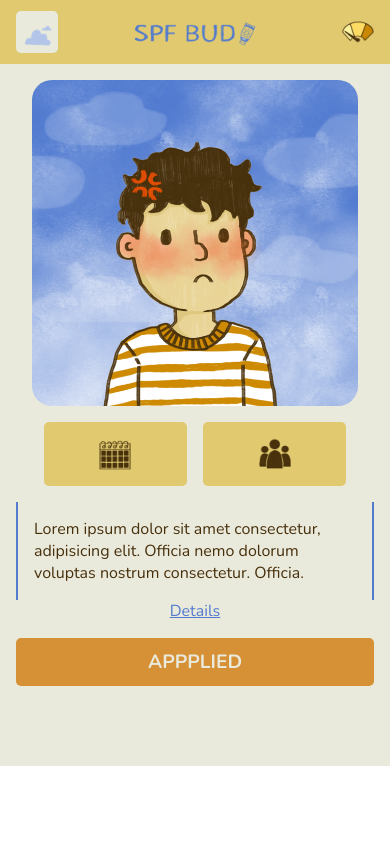
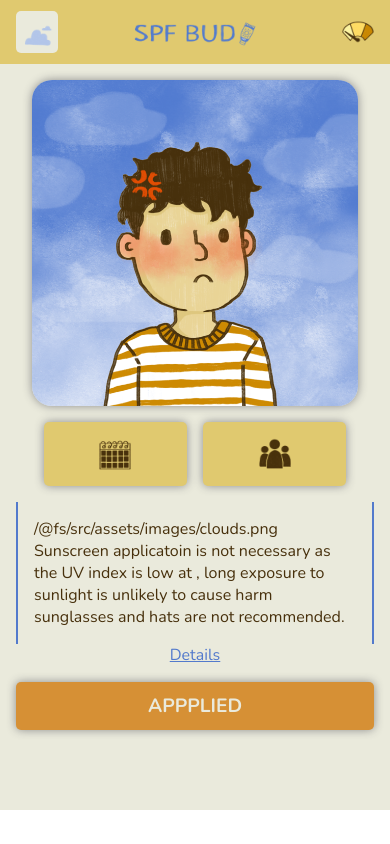
Before and after one commit to pepatt/capstone-frontend, a React (Vite) app: page / in a window 390 px wide. Built offline with nearby package versions, Linux system fonts and the light colour scheme; no server answers.

Commit message:
styling like drop shadow and more responsive display along conditional text rendering

```diff
--- a/index.html
+++ b/index.html
@@ -3,7 +3,7 @@
   <head>
     <meta charset="UTF-8" />
     <meta name="viewport" content="width=device-width, initial-scale=1.0" />
-    <title>Vite + React</title>
+    <title>SPF BUD</title>
   </head>
   <body>
     <div id="root"></div>
--- a/src/pages/Details/Details.jsx
+++ b/src/pages/Details/Details.jsx
@@ -8,7 +8,7 @@ function Details() {
     const [userData, setUserData] = useState([]);
 
     async function getWeatherData() {
-        const response = await axios.get("http://localhost:8080/weather");
+        const response = await axios.get("http://localhost:8080/weather/notApplied");
         setWeatherData(response.data[0])
     }
 
--- a/src/pages/Friends/Friends.jsx
+++ b/src/pages/Friends/Friends.jsx
@@ -36,7 +36,6 @@ function Friends() {
             <p className="friends__name">{data.name}</p>
           </div>
           <div className="friends__applied-wrap">
-            <p className="friends__applied">Applied?</p>
             <img src={
               data.isApplied === 0
               ? cross
--- a/src/pages/Friends/Friends.scss
+++ b/src/pages/Friends/Friends.scss
@@ -53,7 +53,7 @@
         display: flex;
         flex-direction: column;
         justify-content: center;
-        align-items: center;
+        align-items: flex-end;
     }
 
     &__applied {
--- a/src/pages/Home/Home.jsx
+++ b/src/pages/Home/Home.jsx
@@ -59,6 +59,8 @@ async function cancelApply() {
                 ? sun
                 : weatherData.description === "few clouds"
                 ? sun_clouds
+                : weatherData.description === "raining"
+                ? rain
                 : clouds
             } alt="App Logo" className="home__header-logo" />
           </div>
@@ -76,6 +78,8 @@ async function cancelApply() {
             } alt="Temp Icon" className="home__header-temp-icon" />
         </div>
       </div>
+
+      <div className="home__content-wrap">
         <div className="home__body">
           <div className="home__body-illustration-wrap">
             <img src={ weatherData.isApplied === 0
@@ -94,7 +98,49 @@ async function cancelApply() {
             </Link>
           </div>
           <p className="home__body-suggestion">
-          Lorem ipsum dolor sit amet consectetur, adipisicing elit. Officia nemo dolorum voluptas nostrum consectetur. Officia.
+            {
+              weatherData.description === "cloudy"
+                  ? "Expect to see some clouds. "
+                  : weatherData.description === "clear sky"
+                  ? "The sun is out today."
+                  : weatherData.description === "few clouds"
+                  ? "Partially sunny, stay away from direct sunlight. "
+                  : weatherData.description === "raining"
+                  ? "Bring an umbrella outside! "
+                  : clouds
+            }
+            {
+              weatherData.UVI > 8 ? (
+                <p>
+                Avoid being outside today from 10AM to 3PM the sun is exceptionally dangerous producing a UV index of <span className='span'>{weatherData.UVI}</span>. Sunscreen application is mandatory.
+                </p>
+              )
+              : weatherData.UVI > 6 ? (
+              <p>
+                Wear a hat and or sunglasses outside to protect your eyes and skin. The UV index is exceptionally high at <span className='span'>{weatherData.UVI}</span> so sunscreen application is mandatory.
+              </p>
+              )
+              : weatherData.UVI > 4 ? (
+                <p>
+                  Make sure to apply sunscreen and stay in the shade especially during the midday. The UV index is very high at <span className='span'>{weatherData.UVI}</span>.
+                </p>
+              )
+              :weatherData.UVI > 2 ? (
+                <p>
+                  You can safely enjoy the outside at UVI of <span className='span'>{weatherData.UVI}</span>, sunscreen application is still recommended as direct sunlight exposure over a long period of time can still cause serious damage to your skin.
+                </p>
+              )
+              : weatherData <= 2 ? (
+                <p>
+                  Sunscreen applicatoin is not necessary as the UV index is low at <span className='span'>{weatherData.UVI}</span>, long exposure to sunlight is unlikely to cause harm sunglasses and hats are not recommended.
+                </p>
+              )
+              : (
+                <p>
+                  Something went wrong.{<br/>} Check back another time!
+                </p>
+              )
+            }
           </p>
           <Link to="/details" className="home__details-link">Details</Link>
 
@@ -114,6 +160,7 @@ async function cancelApply() {
 
         </div>
       </div>
+    </div>
   )
 }
 
--- a/src/pages/Home/Home.scss
+++ b/src/pages/Home/Home.scss
@@ -1,5 +1,6 @@
 @import '../../styles/partials/variables';
 @import '../../styles/partials/fonts';
+@import '../../styles/partials/mixins';
 
 .home {
     width: 100%;
@@ -13,6 +14,9 @@
         flex-direction: row;
         justify-content: center;
         align-items: center;
+        @include tablet {
+            padding: 0.5rem 2rem;
+        }
     }
 
     &__header-logo-wrap {
@@ -50,13 +54,25 @@
         height: 1.5rem;
     }
 
+    &__content-wrap {
+        @include desktop {
+            padding: 2rem 6rem;
+            width: 100%;
+            background-color: $background-yellow;
+        }
+    }
+
     &__body {
+        width: 100%;
         padding: 0 1rem 5rem 1rem;
         display: flex;
         flex-direction: column;
         justify-content: center;
         align-items: center;
         background-color: $background-yellow;
+        @include desktop {
+            width: 50%;
+        }
     }
 
     &__body-illustration-wrap {
@@ -71,6 +87,7 @@
     &__body-illustration {
         width: 100%;
         border-radius: 20px;
+        box-shadow: 0px 0px 10px $box-shadow-grey;
     }
 
     &__two-icons-wrap {
@@ -91,6 +108,7 @@
         border-radius: 5px;
         width: 40%;
         padding: 1rem 0;
+        box-shadow: 0px 0px 10px $box-shadow-grey;
     }
 
     &__calendar-icon {
@@ -102,9 +120,9 @@
 
     &__body-suggestion {
         display: flex;
-        flex-direction: row;
-        justify-content: center;
-        align-items: center;
+        flex-direction: column;
+        justify-content: flex-start;
+        align-items: flex-start;
         border-left: $light-blue solid 2px;
         border-right: $light-blue solid 2px;
         width: 100%;
@@ -122,6 +140,7 @@
       color: $background-yellow;
       font-size: 1.2rem;
       font-weight: 800;
+      box-shadow: 0px 0px 10px $box-shadow-grey;
     }
 
     &__apply-btn-active {
@@ -135,6 +154,7 @@
         justify-content: center;
         align-items: center;
         gap: 1rem;
+        box-shadow: 0px 0px 10px $box-shadow-grey;
     }
     &__apply-btn-active-p {
         width: 50%;
@@ -173,3 +193,7 @@
       padding-bottom: 1rem;
     }
   }
+
+.span {
+    color: $light-blue;
+}
--- a/src/styles/partials/_variables.scss
+++ b/src/styles/partials/_variables.scss
@@ -8,5 +8,4 @@ $background-accent: rgb(224, 201, 111);
 $brown: #47300c;
 $light-blue: #537acc;
 $dark-blue: #2e5077;
-$red: #b54d4c;
-$green: rgb(125, 196, 125);
+$box-shadow-grey: rgb(141, 141, 141);
```
Lines whose indentation alone changed are shown as unchanged.
